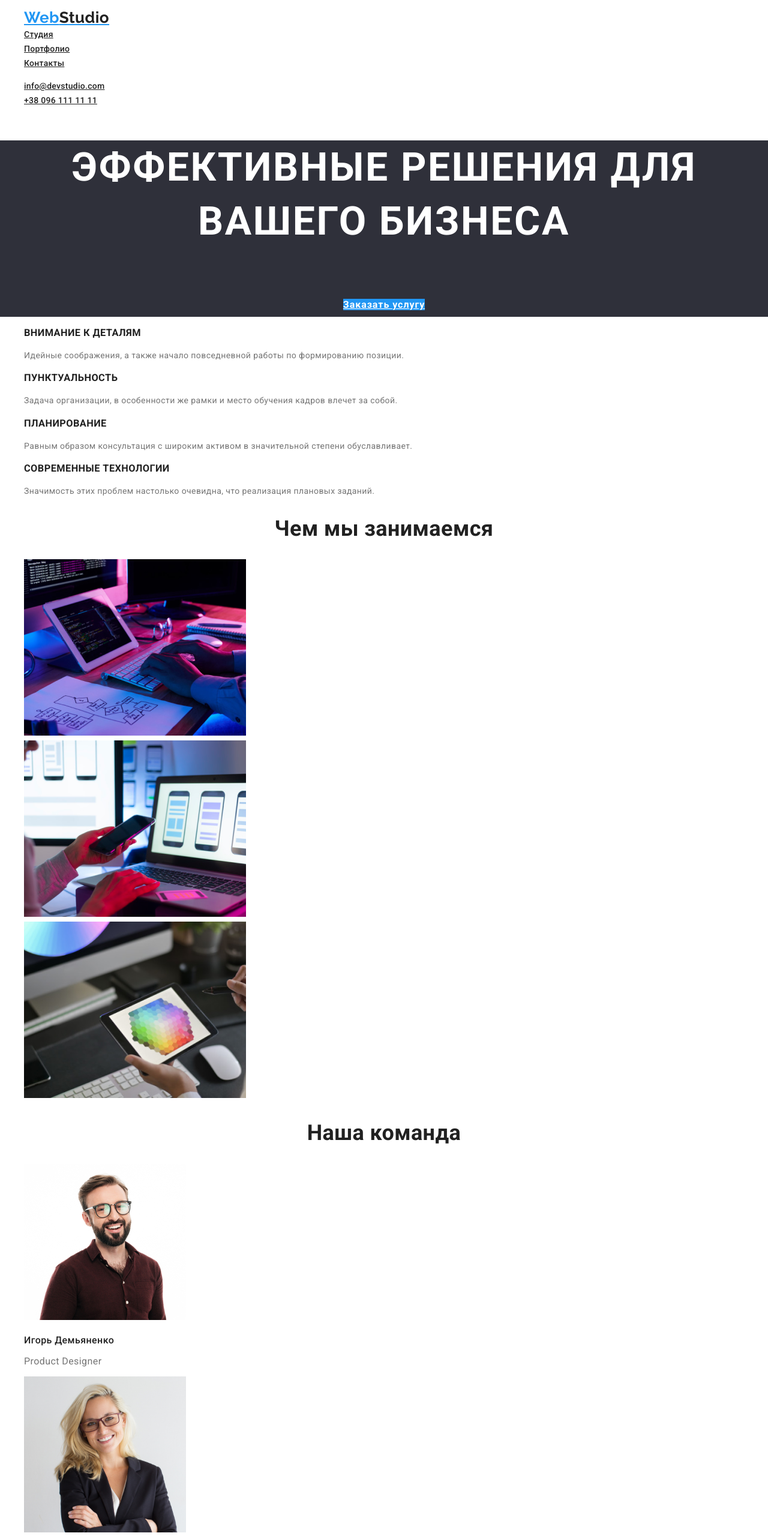
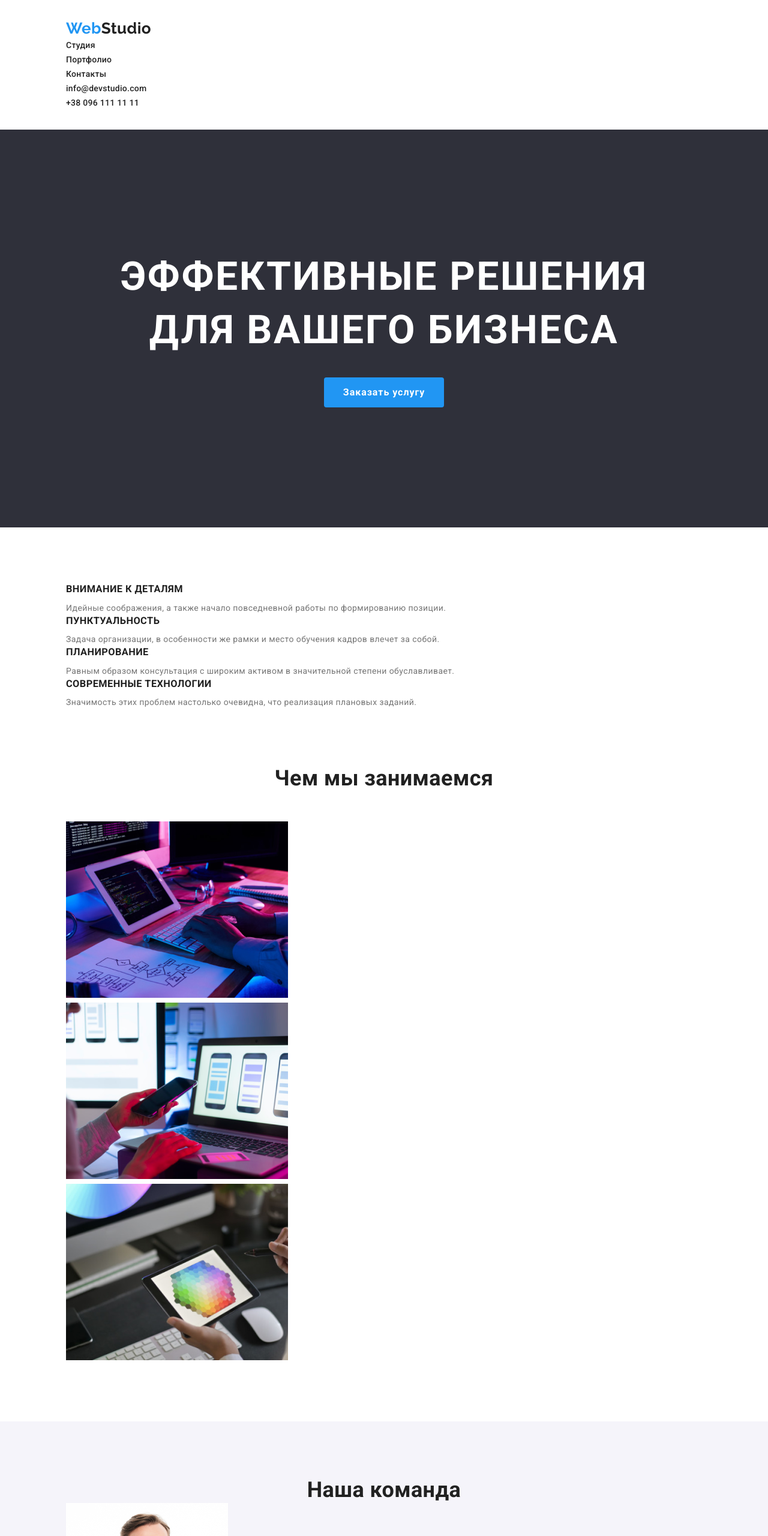
Before and after one commit to Ivan-Pavlukhin/my-project, a plain HTML site: page index.html in a window 1280 px wide. Shown: the top 2560 px of the page at 60% size. Drawn offline with nearby package versions, Linux system fonts and the light colour scheme.

Commit message:
Длобавляет вертикальнные отступы.

```diff
--- a/css/style.css
+++ b/css/style.css
@@ -17,10 +17,30 @@ body {
   letter-spacing: 0.03em;
 }
 
+.container {
+  max-width: 1170px;
+  margin: auto;
+  padding: 0 15px;
+}
+
 /* li */
 .li {
   list-style-type: none;
+  margin-top: 0;
+  margin-bottom: 0;
 }
+
+a {
+  text-decoration: none;
+}
+
+h2,
+h3,
+p {
+  margin-top: 0;
+  margin-bottom: 0;
+}
+
 /* title */
 .title {
   color: var(--title-text-color);
@@ -46,6 +66,11 @@ body {
 
 /* links header*/
 
+.header .container {
+  padding-top: 32px;
+  padding-bottom: 32px;
+}
+
 .header-link {
   color: var(--title-text-color);
 }
@@ -67,7 +92,6 @@ body {
 /* hero */
 .hero {
   background: #2f303a;
-  color: var(--primary-white-color);
 
   font-weight: 900;
   font-size: 44px;
@@ -77,7 +101,22 @@ body {
   text-transform: uppercase;
 }
 
+.hero-title {
+  margin-top: 0;
+  margin-bottom: 0;
+  padding-top: 200px;
+  padding-bottom: 20px;
+
+  color: var(--primary-white-color);
+}
+
 .button {
+  display: inline-block;
+  padding: 10px 32px;
+  margin-bottom: 200px;
+
+  border-radius: 4px;
+
   color: var(--primary-white-color);
   background-color: var(--accent-color);
   font-weight: bold;
@@ -89,13 +128,30 @@ body {
 
 /* advantages */
 
+.advantages .container {
+  padding-top: 94px;
+  padding-bottom: 94px;
+}
+
 .advanteges-items .title {
   font-weight: 700;
   line-height: 1.14;
   text-transform: uppercase;
 }
 
-/* section title */
+.advanteges-items p {
+  padding-top: 10px;
+}
+
+/* features */
+
+.features .container {
+  padding-bottom: 94px;
+}
+
+.features .title {
+  padding-bottom: 50px;
+}
 
 .features .title,
 .our-team .title {
@@ -107,10 +163,21 @@ body {
 
 /* our team */
 
-.item-title {
+.our-team {
+  background: #f5f4fa;
+}
+
+.our-team .container {
+  padding-top: 94px;
+  padding-bottom: 94px;
+}
+
+.our-team .item-title {
   font-weight: 500;
   font-size: 16px;
   line-height: 1.19;
+
+  padding-top: 30px;
 
   color: #212121;
 }
@@ -118,15 +185,31 @@ body {
 .our-team .text {
   font-size: 16px;
   line-height: 1.19;
+
+  padding-top: 10px;
+  padding-bottom: 30px;
 }
 /* footer */
 
+.footer .container {
+  padding-top: 60px;
+  padding-bottom: 60px;
+}
+
 .contact-address {
   color: var(--primary-white-color);
+  display: inline-block;
+  margin-top: 20px;
 }
 
 .us-contact {
   color: rgba(250, 250, 250, 0.6);
+  display: inline-block;
+  margin-top: 9px;
+}
+
+.footer ul {
+  padding-left: 0;
 }
 
 footer {
--- a/index.html
+++ b/index.html
@@ -15,7 +15,8 @@
   </head>
   <body>
     <!-- header -->
-    <header>
+    <header class="header">
+      <div class="container">
         <nav>
           <ul class="li">
             <li>
@@ -24,9 +25,12 @@
               >
             </li>
             <li><a href="/" class="header-link">Студия</a></li>
-          <li><a href="./portfolio.html" class="header-link">Портфолио</a></li>
+            <li>
+              <a href="./portfolio.html" class="header-link">Портфолио</a>
+            </li>
             <li><a href="/" class="header-link">Контакты</a></li>
           </ul>
+        </nav>
         <ul class="li">
           <li>
             <a href="/" class="header-link contacts">info@devstudio.com</a>
@@ -35,19 +39,22 @@
             <a href="/" class="header-link contacts">+38 096 111 11 11</a>
           </li>
         </ul>
-      </nav>
+      </div>
     </header>
     <!--section hero-->
     <section class="hero">
-      <h1>Эффективные решения для вашего бизнеса</h1>
+      <h1 class="hero-title">
+        Эффективные решения <br />
+        для вашего бизнеса
+      </h1>
       <a href="/" class="button">Заказать услугу</a>
     </section>
     <!--section company advantages-->
     <section class="advantages">
+      <div class="container">
         <h2></h2>
         <ul class="advanteges-items li">
           <li>
-          <p></p>
             <h3 class="title">Внимание к деталям</h3>
             <p>
               Идейные соображения, а также начало повседневной работы по
@@ -55,7 +62,6 @@
             </p>
           </li>
           <li>
-          <p></p>
             <h3 class="title">Пунктуальность</h3>
             <p>
               Задача организации, в особенности же рамки и место обучения кадров
@@ -63,25 +69,25 @@
             </p>
           </li>
           <li>
-          <p></p>
             <h3 class="title">Планирование</h3>
             <p>
-            Равным образом консультация с широким активом в значительной степени
-            обуславливает.
+              Равным образом консультация с широким активом в значительной
+              степени обуславливает.
             </p>
           </li>
           <li>
-          <p></p>
             <h3 class="title">Современные технологии</h3>
             <p>
-            Значимость этих проблем настолько очевидна, что реализация плановых
-            заданий.
+              Значимость этих проблем настолько очевидна, что реализация
+              плановых заданий.
             </p>
           </li>
         </ul>
+      </div>
     </section>
     <!--section features -->
     <section class="features">
+      <div class="container">
         <h2 class="title">Чем мы занимаемся</h2>
         <ul class="li">
           <li>
@@ -112,9 +118,11 @@
             </a>
           </li>
         </ul>
+      </div>
     </section>
     <!--section our team-->
     <section class="our-team">
+      <div class="container">
         <h2 class="title">Наша команда</h2>
         <ul class="our-team-items li">
           <li>
@@ -146,17 +154,22 @@
             <p class="text">UI Designer</p>
           </li>
         </ul>
+      </div>
     </section>
     <!-- footer -->
-    <footer>
+    <footer class="footer">
+      <div class="container">
         <a href="/" class="logo accent">Web<span class="white">Studio</span></a>
         <address>
-        <a href="/" class="contact-address">г. Киев, пр-т Леси Украинки, 26</a>
+          <a href="/" class="contact-address"
+            >г. Киев, пр-т Леси Украинки, 26</a
+          >
         </address>
         <ul class="li">
           <li><a href="/" class="us-contact">info@example.com</a></li>
           <li><a href="/" class="us-contact">+38 099 111 11 11</a></li>
         </ul>
+      </div>
     </footer>
   </body>
 </html>
```
Lines whose indentation alone changed are shown as unchanged.
